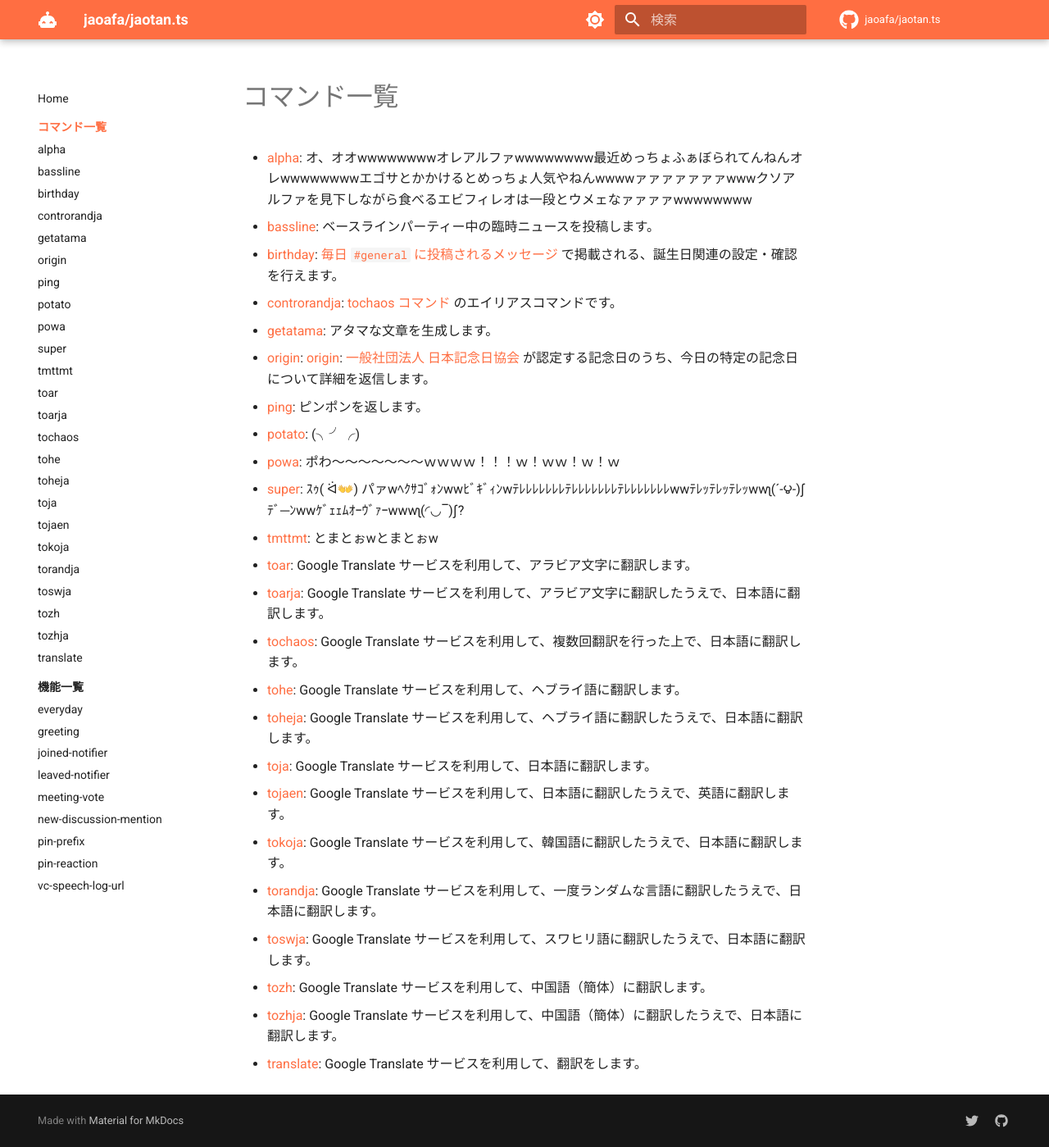
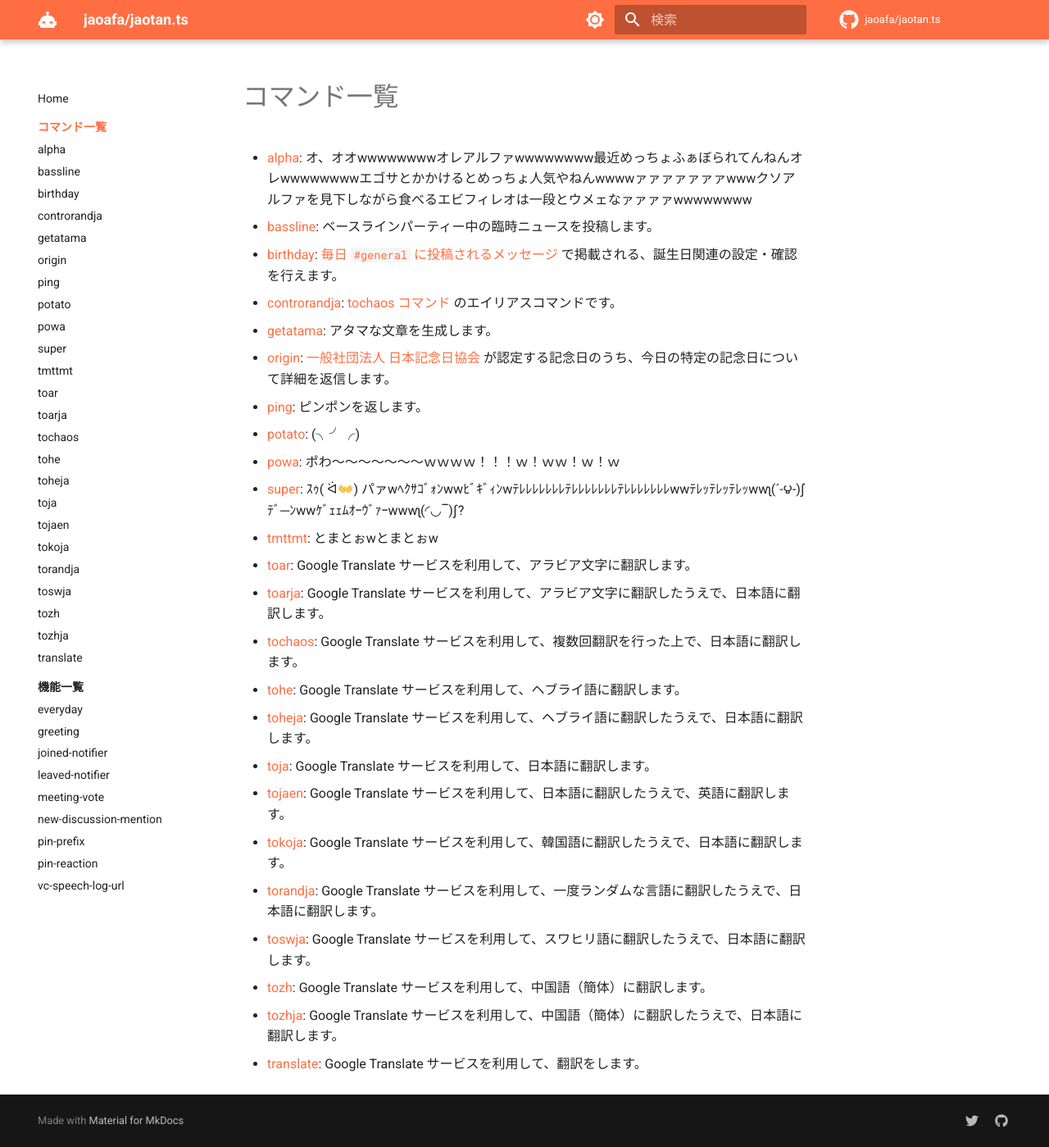
Before and after one commit to jaoafa/jaotan.ts, an MkDocs documentation site: the page built from docs/commands/index.md, in a window 1280 px wide and 1399 px high. Shown: the whole window at 82% size. Built offline with MkDocs 1.6.1 and Material for MkDocs 9.7.7, drawn with Linux system fonts in a browser that asks for light colours; comment, search, counter and statistics services are not loaded.

Commit message:
chore: index.mdの文章修正

```diff
--- a/docs/commands/index.md
+++ b/docs/commands/index.md
@@ -5,7 +5,7 @@
 - [birthday](birthday.md): [毎日 `#general` に投稿されるメッセージ](../features/everyday.md) で掲載される、誕生日関連の設定・確認を行えます。
 - [controrandja](controrandja.md): [tochaos コマンド](tochaos.md) のエイリアスコマンドです。
 - [getatama](getatama.md): アタマな文章を生成します。
-- [origin](origin.md): [origin](origin.md): [一般社団法人 日本記念日協会](https://www.kinenbi.gr.jp/) が認定する記念日のうち、今日の特定の記念日について詳細を返信します。
+- [origin](origin.md): [一般社団法人 日本記念日協会](https://www.kinenbi.gr.jp/) が認定する記念日のうち、今日の特定の記念日について詳細を返信します。
 - [ping](ping.md): ピンポンを返します。
 - [potato](potato.md): (╮╯╭)
 - [powa](powa.md): ポわ～～～～～～～ｗｗｗｗ！！！ｗ！ｗｗ！ｗ！ｗ
```
